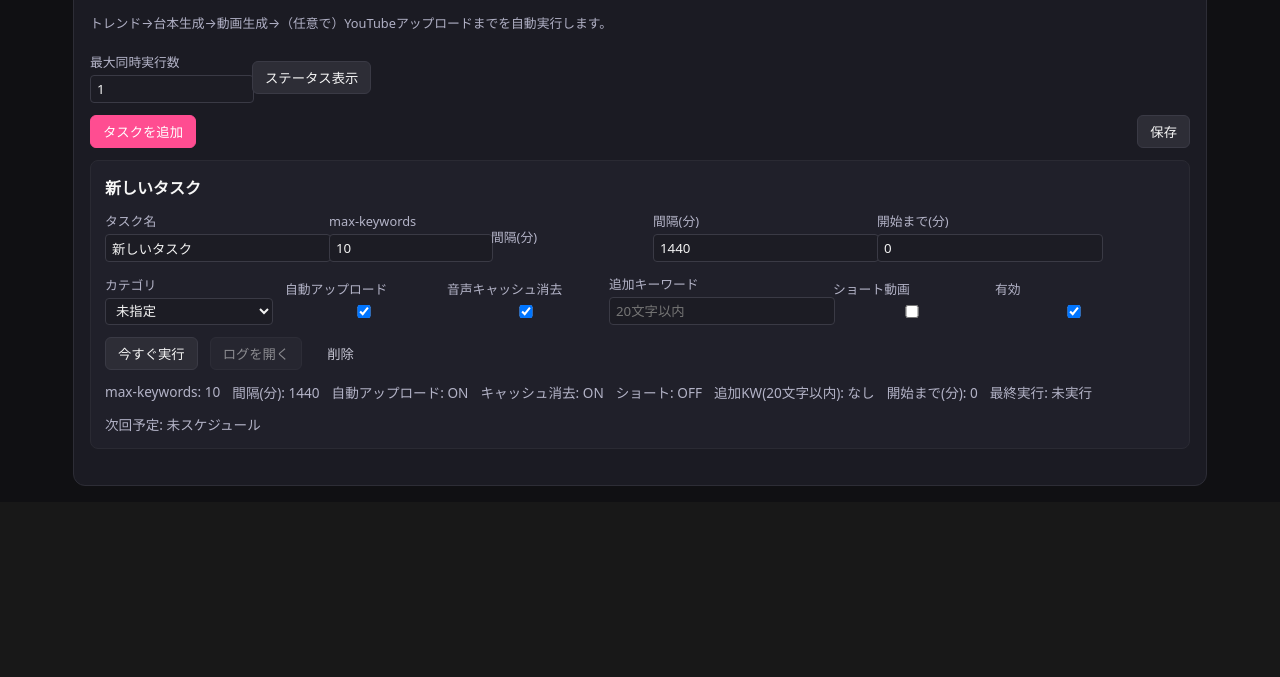
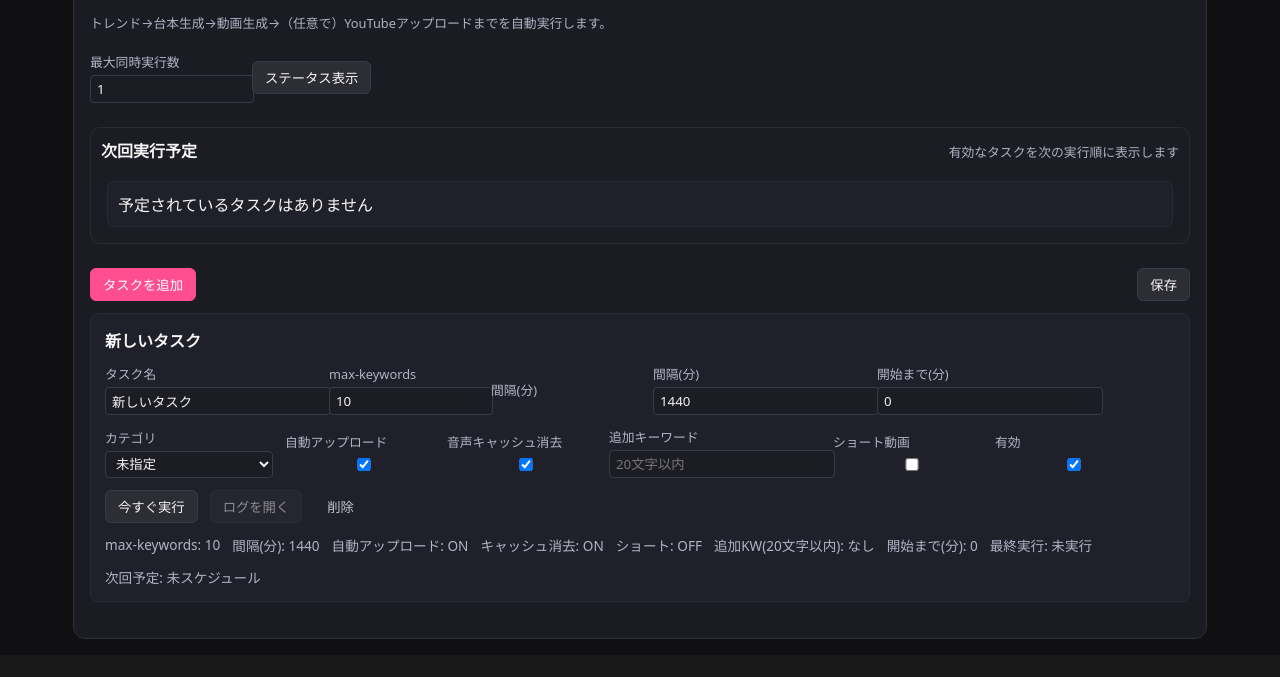
Before and after one commit to roripika/auto-video-generator, an Electron app: page desktop-app/src/renderer/scheduler.html in a window 1280 px wide. Both pictures are taken after a click on the button "タスクを追加". Shown: the part 71-748 px from the top of the page. Drawn offline with Linux system fonts and the light colour scheme; no server answers.

Commit message:
Show upcoming scheduled runs in scheduler UI

```diff
--- a/desktop-app/src/renderer/scheduler.html
+++ b/desktop-app/src/renderer/scheduler.html
@@ -16,6 +16,13 @@
         </label>
         <button id="statusWindowBtn">ステータス表示</button>
       </div>
+      <div class="upcoming-panel">
+        <div class="upcoming-header">
+          <h3>次回実行予定</h3>
+          <span class="field-hint">有効なタスクを次の実行順に表示します</span>
+        </div>
+        <ul id="upcomingList" class="task-list task-list--compact"></ul>
+      </div>
       <div class="asset-actions" style="justify-content: space-between; align-items: center;">
         <button id="taskAddBtn" class="primary">タスクを追加</button>
         <button id="taskSaveBtn">保存</button>
--- a/desktop-app/src/renderer/scheduler.js
+++ b/desktop-app/src/renderer/scheduler.js
@@ -5,6 +5,7 @@
   const taskStatus = document.getElementById('taskStatus');
   const maxConcurrentInput = document.getElementById('maxConcurrentInput');
   const statusWindowBtn = document.getElementById('statusWindowBtn');
+  const upcomingList = document.getElementById('upcomingList');
 
   let tasks = [];
   let maxConcurrent = 1;
@@ -229,6 +230,38 @@
     });
   }
 
+  function renderUpcoming() {
+    if (!upcomingList) return;
+    upcomingList.innerHTML = '';
+    const candidates = tasks
+      .filter((t) => t.enabled !== false && t.next_run_at)
+      .sort((a, b) => (a.next_run_at || 0) - (b.next_run_at || 0))
+      .slice(0, 20);
+    if (!candidates.length) {
+      const empty = document.createElement('li');
+      empty.className = 'task-item task-item--compact';
+      empty.textContent = '予定されているタスクはありません';
+      upcomingList.appendChild(empty);
+      return;
+    }
+    candidates.forEach((task) => {
+      const li = document.createElement('li');
+      li.className = 'task-item task-item--compact';
+      const title = document.createElement('div');
+      title.className = 'task-title';
+      title.textContent = task.name || '無題タスク';
+      const meta = document.createElement('div');
+      meta.className = 'task-meta task-meta--compact';
+      const nextRunText = new Date(task.next_run_at).toLocaleString('ja-JP');
+      meta.textContent = `次回: ${nextRunText} / 間隔: ${task.interval_minutes || 1440}分 / max-kw: ${
+        task.max_keywords || 10
+      }`;
+      li.appendChild(title);
+      li.appendChild(meta);
+      upcomingList.appendChild(li);
+    });
+  }
+
   async function loadTasks() {
     try {
       const client = getScheduler();
@@ -245,6 +278,7 @@
         maxConcurrentInput.value = maxConcurrent;
       }
       renderTasks();
+      renderUpcoming();
     } catch (err) {
       console.error(err);
       taskStatus.textContent = `読み込みに失敗しました: ${err.message || err}`;
@@ -279,6 +313,7 @@
         enabled: true,
       });
       renderTasks();
+      renderUpcoming();
     });
   }
   if (taskSaveBtn) {
--- a/desktop-app/src/renderer/styles.css
+++ b/desktop-app/src/renderer/styles.css
@@ -317,6 +317,11 @@ textarea {
   max-height: 60vh;
   overflow-y: auto;
 }
+.task-list--compact {
+  max-height: 220px;
+  padding: 6px;
+  gap: 8px;
+}
 
 .task-item {
   border: 1px solid #2a2a33;
@@ -326,6 +331,10 @@ textarea {
   display: flex;
   flex-direction: column;
   gap: 12px;
+}
+.task-item--compact {
+  padding: 10px;
+  gap: 6px;
 }
 
 .task-title {
@@ -364,6 +373,30 @@ textarea {
   display: flex;
   gap: 12px;
   flex-wrap: wrap;
+}
+.task-meta--compact {
+  font-size: 0.8rem;
+  color: #c6c6d3;
+}
+
+.upcoming-panel {
+  margin: 12px 0;
+  border: 1px solid #2a2a33;
+  border-radius: 10px;
+  padding: 10px;
+  background: #1c1c24;
+}
+
+.upcoming-header {
+  display: flex;
+  justify-content: space-between;
+  align-items: baseline;
+  margin-bottom: 6px;
+}
+
+.upcoming-header h3 {
+  margin: 0;
+  font-size: 1rem;
 }
 
 .ai-controls {
```
